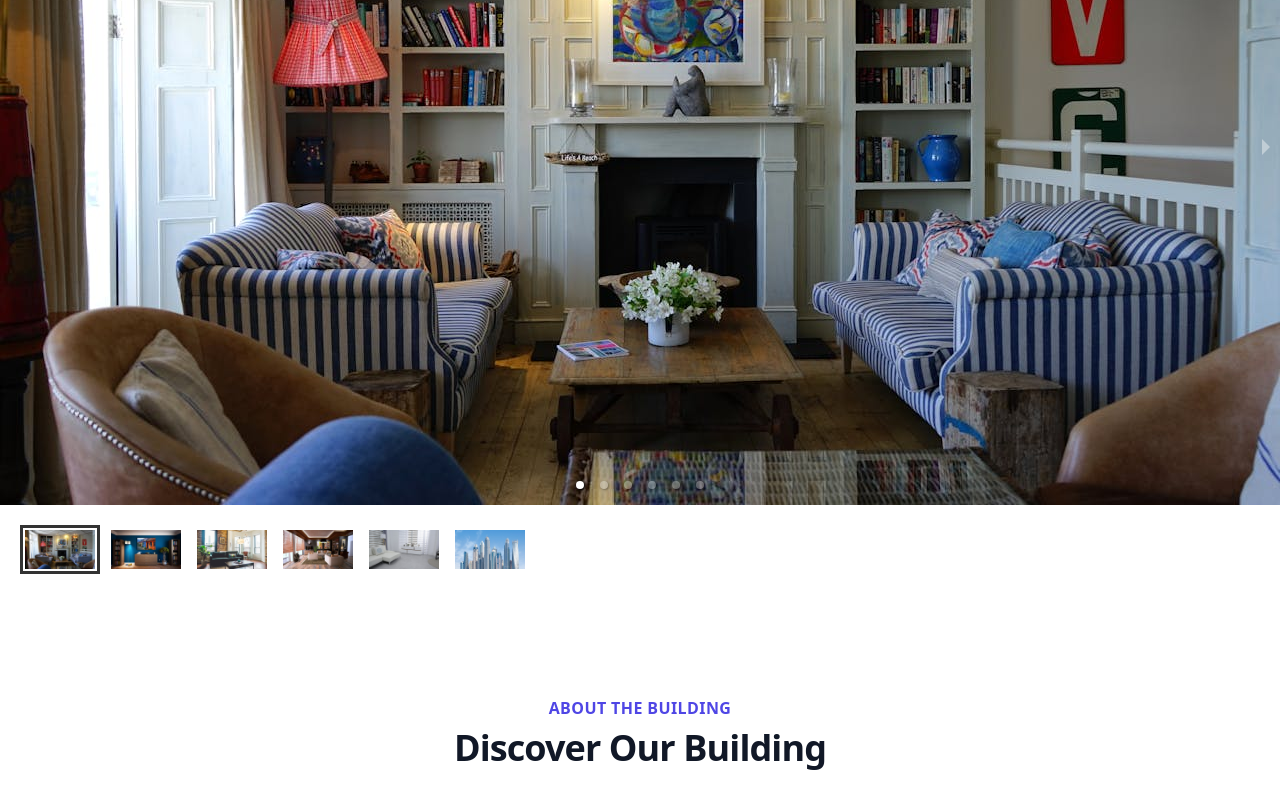
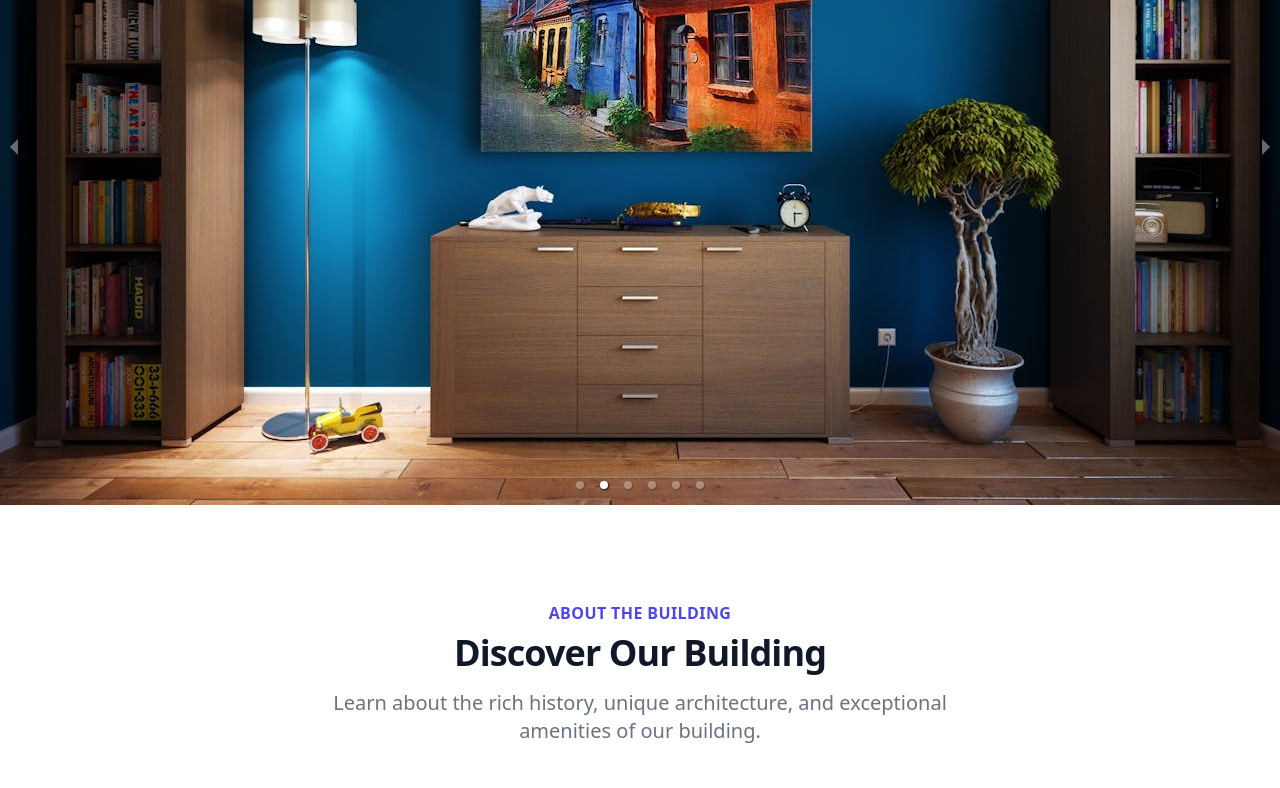
Before and after one commit to rahat4595/apartment-management-client, a React (Vite) app: page / in a window 1280 px wide. Shown: the part 495-1283 px from the top of the page. Built offline with nearby package versions, Linux system fonts and the light colour scheme; no server answers.

Commit message:
made the banner slides automatically

```diff
--- a/src/pages/Dashboard/Requests/Requests.jsx
+++ b/src/pages/Dashboard/Requests/Requests.jsx
@@ -17,6 +17,23 @@ const Requests = () => {
             return res.data;
         }
     });
+
+    const handleMakeMember = user => {
+        axiosSecure.patch(`/users/member/${user._id}`)
+            .then(res => {
+                console.log(res.data)
+                if (res.data.modifiedCount > 0) {
+                    refetch();
+                    Swal.fire({
+                        position: "top-end",
+                        icon: "success",
+                        title: `${user.name} is a Member Now!`,
+                        showConfirmButton: false,
+                        timer: 1500
+                    });
+                }
+            })
+    }
 
     const handleAccept = async (item) => {
         if (user && user.email) {
--- a/src/pages/Home/Banner/Banner.jsx
+++ b/src/pages/Home/Banner/Banner.jsx
@@ -10,24 +10,24 @@ import img6 from '../../../assets/home/48.jpg';
 
 const Banner = () => {
     return (
-        <Carousel>
+        <Carousel infiniteLoop autoPlay interval={3000} showThumbs={false}>
             <div>
-                <img src={img1} />
+                <img src={img1} alt="Image 1" />
             </div>
             <div>
-                <img src={img2} />
+                <img src={img2} alt="Image 2" />
             </div>
             <div>
-                <img src={img3} />
+                <img src={img3} alt="Image 3" />
             </div>
             <div>
-                <img src={img4} />
+                <img src={img4} alt="Image 4" />
             </div>
             <div>
-                <img src={img5} />
+                <img src={img5} alt="Image 5" />
             </div>
             <div>
-                <img src={img6} />
+                <img src={img6} alt="Image 6" />
             </div>
         </Carousel>
     );
```
Lines whose indentation alone changed are shown as unchanged.
